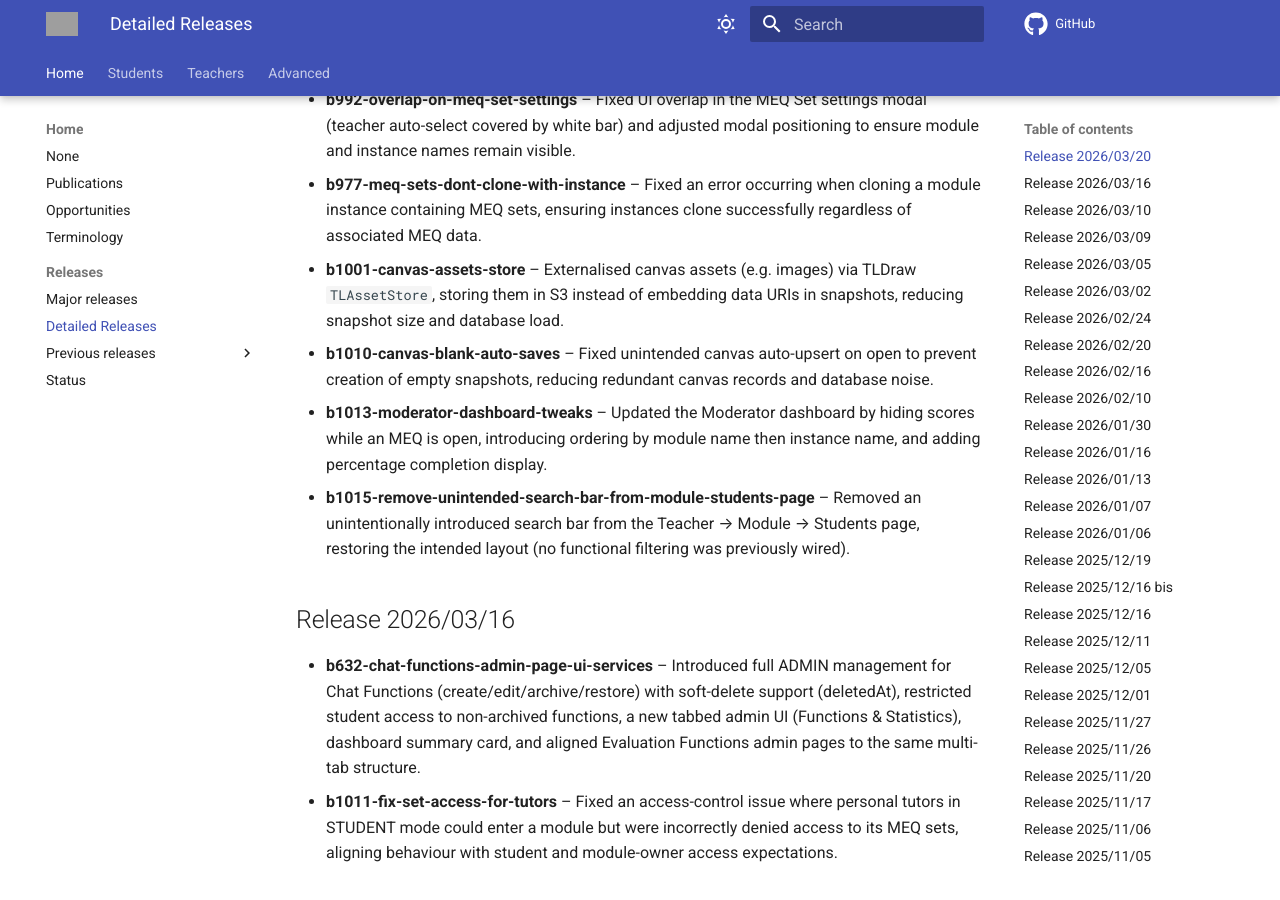
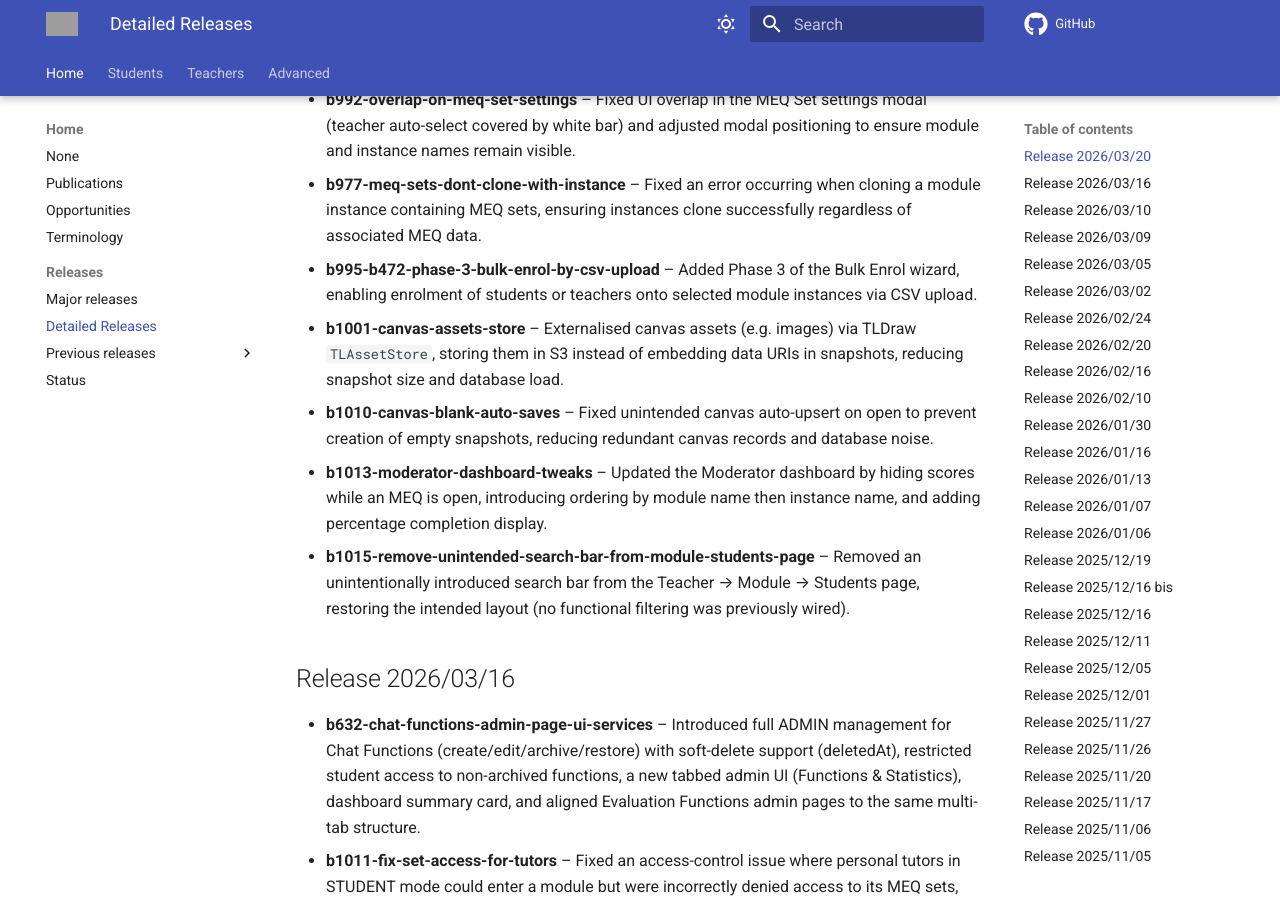
Before and after one commit to lambda-feedback/user-documentation, an MkDocs documentation site: the page built from docs/releases/detailed_releases.md, in a window 1280 px wide and 900 px high, scrolled down 446 px. Built offline with MkDocs 1.6.1 and Material for MkDocs 9.7.7, drawn with Linux system fonts in a browser that asks for light colours; comment, search, counter and statistics services are not loaded; grey boxes are pictures that could not be loaded.

Commit message:
Release 2026/03/20 added

```diff
--- a/docs/releases/detailed_releases.md
+++ b/docs/releases/detailed_releases.md
@@ -6,6 +6,7 @@
 - **b836-expression-response-area-bugs** – Fixed UI overlap of Scan and Import (scan/draw) buttons in the EXPRESSION response area configure panel (Test tab) following the MULTI_LINES update.
 - **b992-overlap-on-meq-set-settings** – Fixed UI overlap in the MEQ Set settings modal (teacher auto-select covered by white bar) and adjusted modal positioning to ensure module and instance names remain visible.
 - **b977-meq-sets-dont-clone-with-instance** – Fixed an error occurring when cloning a module instance containing MEQ sets, ensuring instances clone successfully regardless of associated MEQ data.
+- **b995-b472-phase-3-bulk-enrol-by-csv-upload** – Added Phase 3 of the Bulk Enrol wizard, enabling enrolment of students or teachers onto selected module instances via CSV upload.
 - **b1001-canvas-assets-store** – Externalised canvas assets (e.g. images) via TLDraw `TLAssetStore`, storing them in S3 instead of embedding data URIs in snapshots, reducing snapshot size and database load.
 - **b1010-canvas-blank-auto-saves** – Fixed unintended canvas auto-upsert on open to prevent creation of empty snapshots, reducing redundant canvas records and database noise.
 - **b1013-moderator-dashboard-tweaks** – Updated the Moderator dashboard by hiding scores while an MEQ is open, introducing ordering by module name then instance name, and adding percentage completion display.
```
